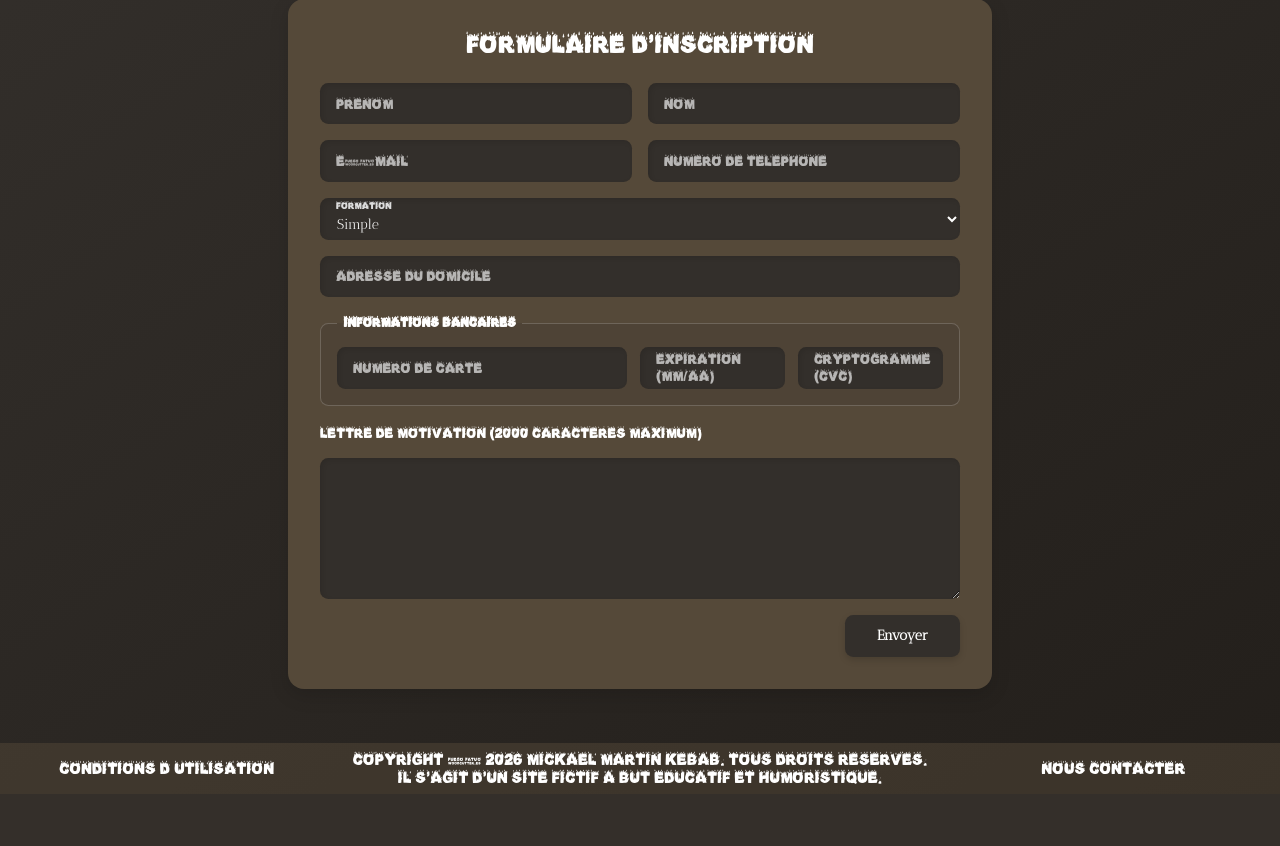
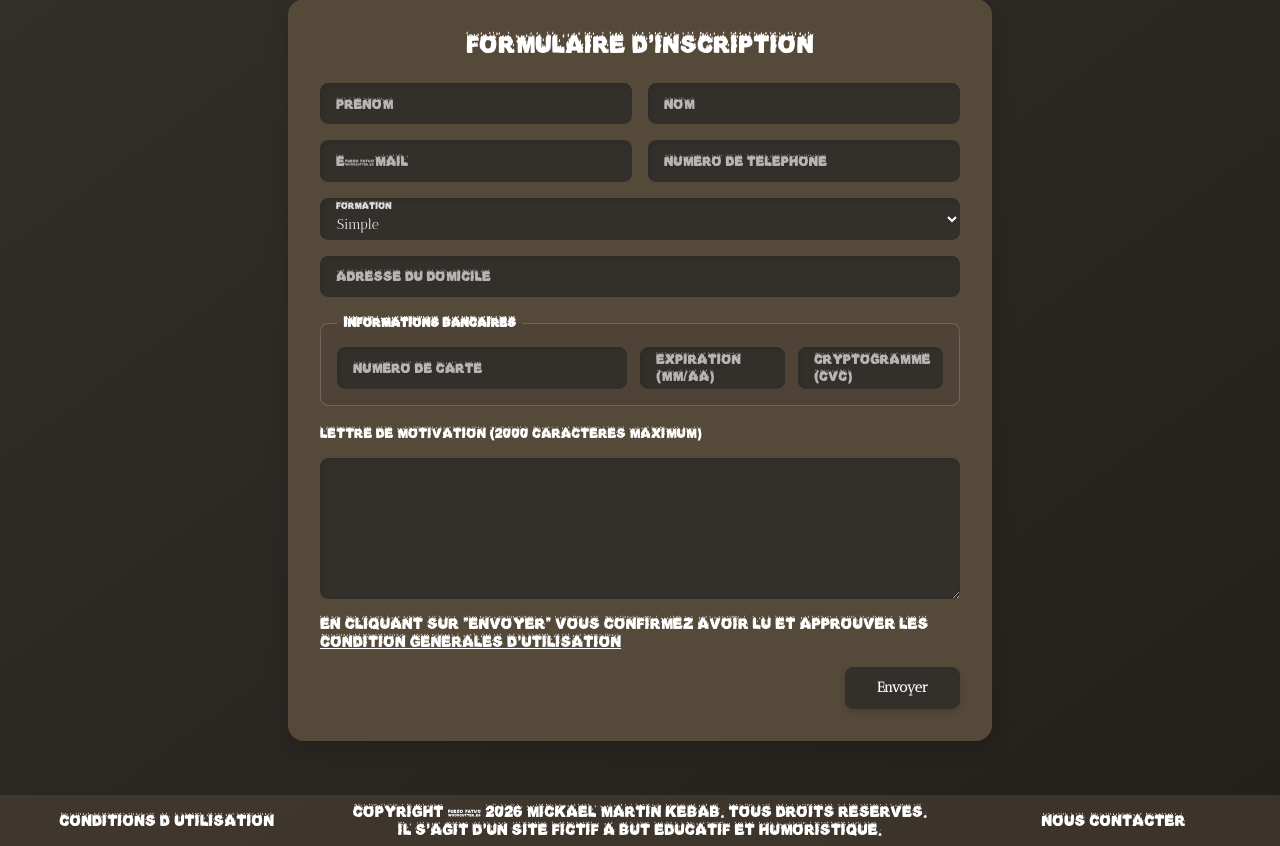
Before and after one commit to leopignol/mickael-martin-kebab, a PHP site: page /hiring/index.php?training=1 in a window 1280 px wide. Shown: the part 103-949 px from the top of the page. Before the commit the page ends 887 px from the top, so only its background shows below. Run offline with PHP 8.4, Linux system fonts and the light colour scheme.

Commit message:
Add CGU confirmation label and clarify site nature in terms

```diff
--- a/html/css/hiring.css
+++ b/html/css/hiring.css
@@ -56,6 +56,10 @@ select,
 }
 
 .training-field {
+  grid-column: 1 / -1;
+}
+
+.cgu-label {
   grid-column: 1 / -1;
 }
 
@@ -165,6 +169,10 @@ textarea:focus {
   transform: translateY(0);
 }
 
+.underline-link {
+  text-decoration: underline;
+}
+
 @media (max-width: 700px) {
   main {
     padding: 5dvw;
--- a/html/hiring/index.php
+++ b/html/hiring/index.php
@@ -125,6 +125,7 @@
 
 				<label class="message-label" for="content">Lettre de motivation (2000 caractères maximum)</label>
 				<textarea id="content" name="message" maxlength="1000" required></textarea>
+				<div class="cgu-label"><labe>En cliquant sur "Envoyer" vous confirmez avoir lu et approuver les <a href="/terms" class="underline-link"> Condition Générales d'Utilisation</a></label></div>
 				<input type="submit" id="send-button" value="Envoyer"/>
 			</form>
 		</main>
```
Also changed, not shown: 1 other file.
